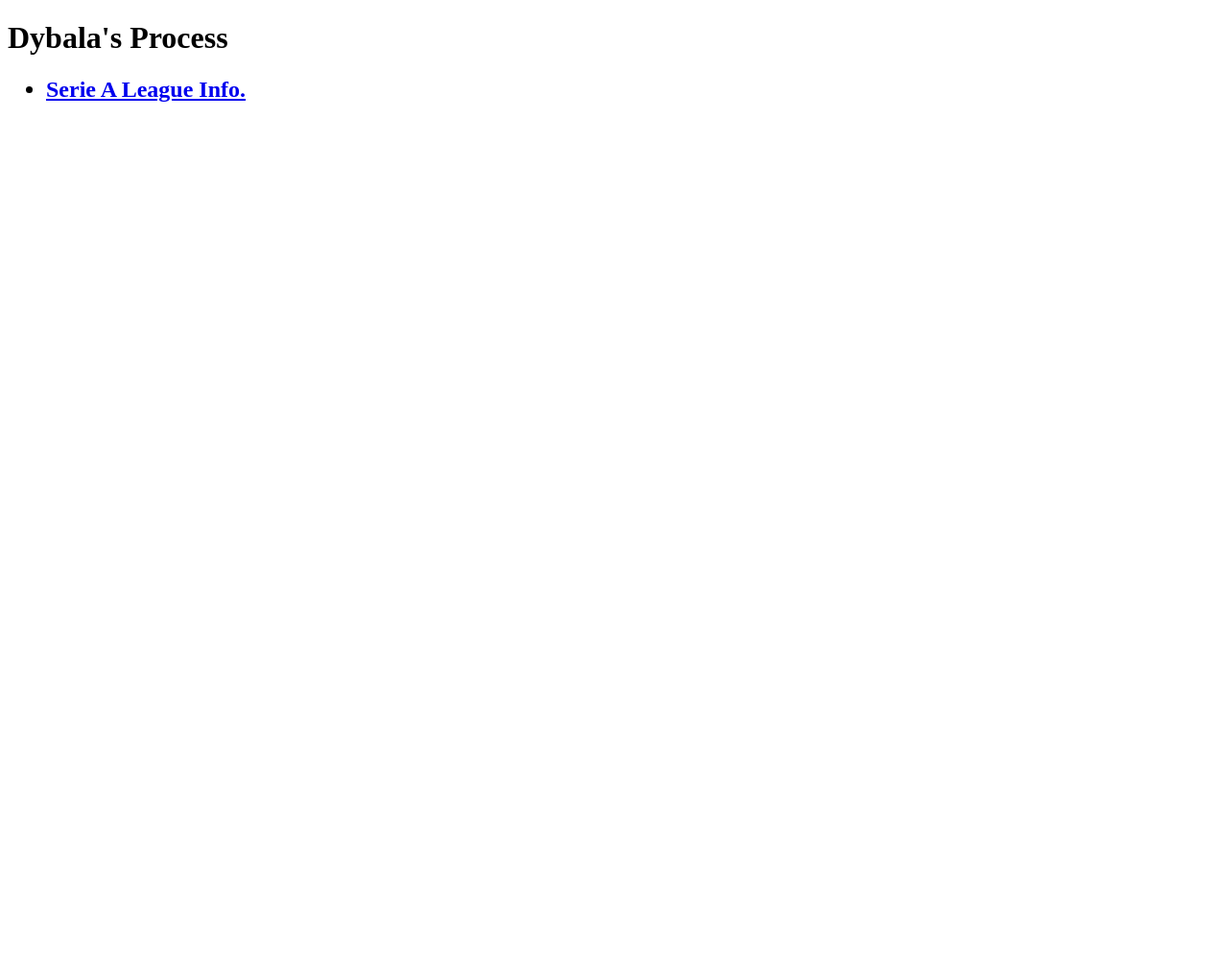
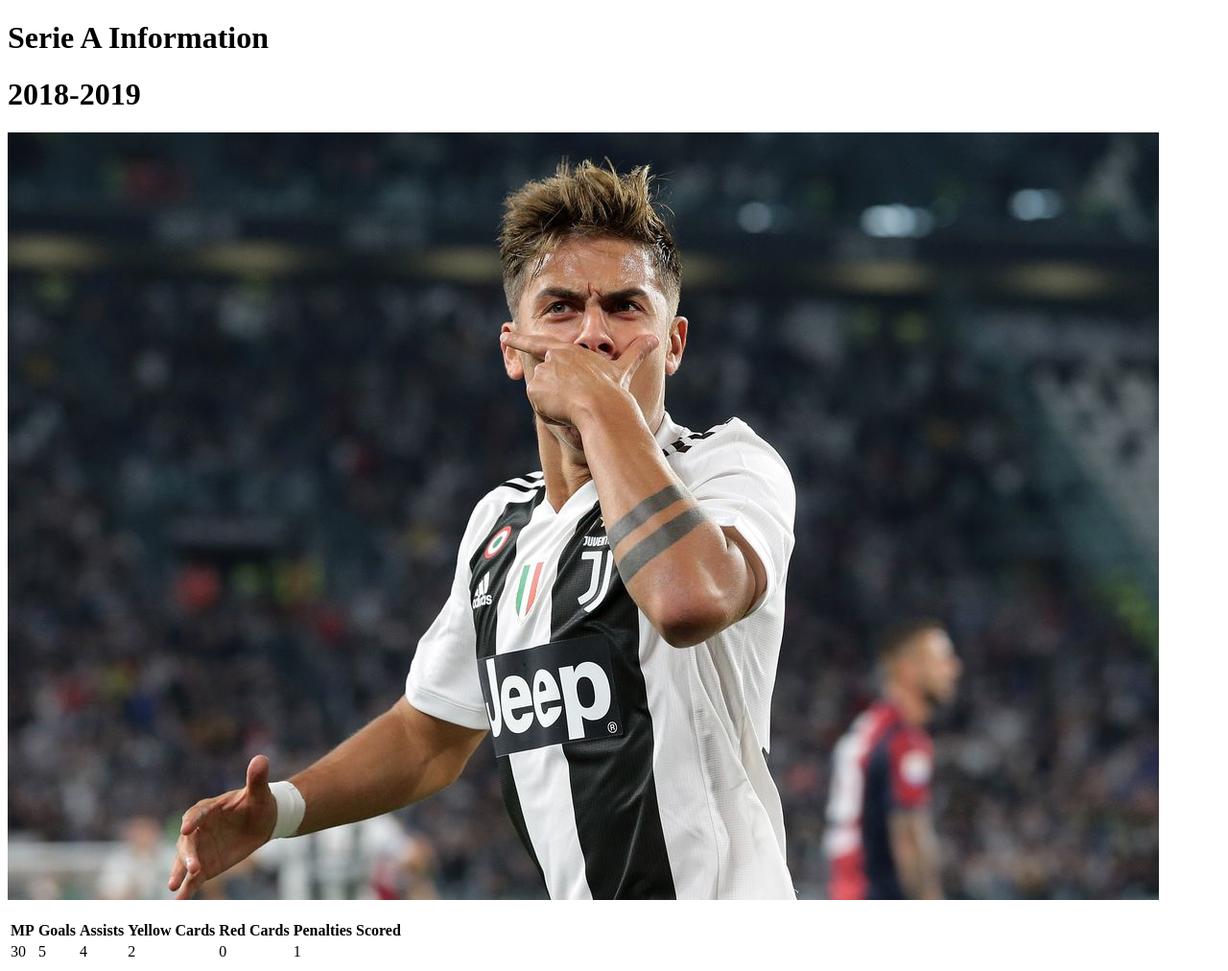
Before and after one commit to sulunque/itd110, a plain HTML site: page dybala/seriea/index.html in a window 1280 px wide. Shown: the whole page at 96% size. Before the commit the page ends 800 px from the top, so only its background shows below. Drawn offline with Linux system fonts and the light colour scheme.

```diff
--- a/dybala/seriea/index.html
+++ b/dybala/seriea/index.html
@@ -8,13 +8,33 @@
 </head>
 <body>
 
-<h1>Dybala's Process</h1>
-<ul>
+<h1>Serie A Information</h1>
+<h1>2018-2019</h1>
+<p></p>
+</body>
+</html>
 
-<h2><li><a href="info.html#attributes">Serie A League Info.</a></li></h2>
+<table>
 
-</ul>
+<tr>
+  <th>MP</th>
+  <th>Goals</th>
+  <th>Assists</th>
+  <th>Yellow Cards</th>
+  <th>Red Cards</th>
+  <th>Penalties Scored</th>
+</tr>
+<tr>
+  <td>30</td>
+  <td>5</td>
+  <td>4</td>
+  <td>2</td>
+  <td>0</td>
+  <td>1</td>
+</tr>
 
+
+<p><img src="images/dybala.jpg" alt="Player"></p>
 
 
 
```
